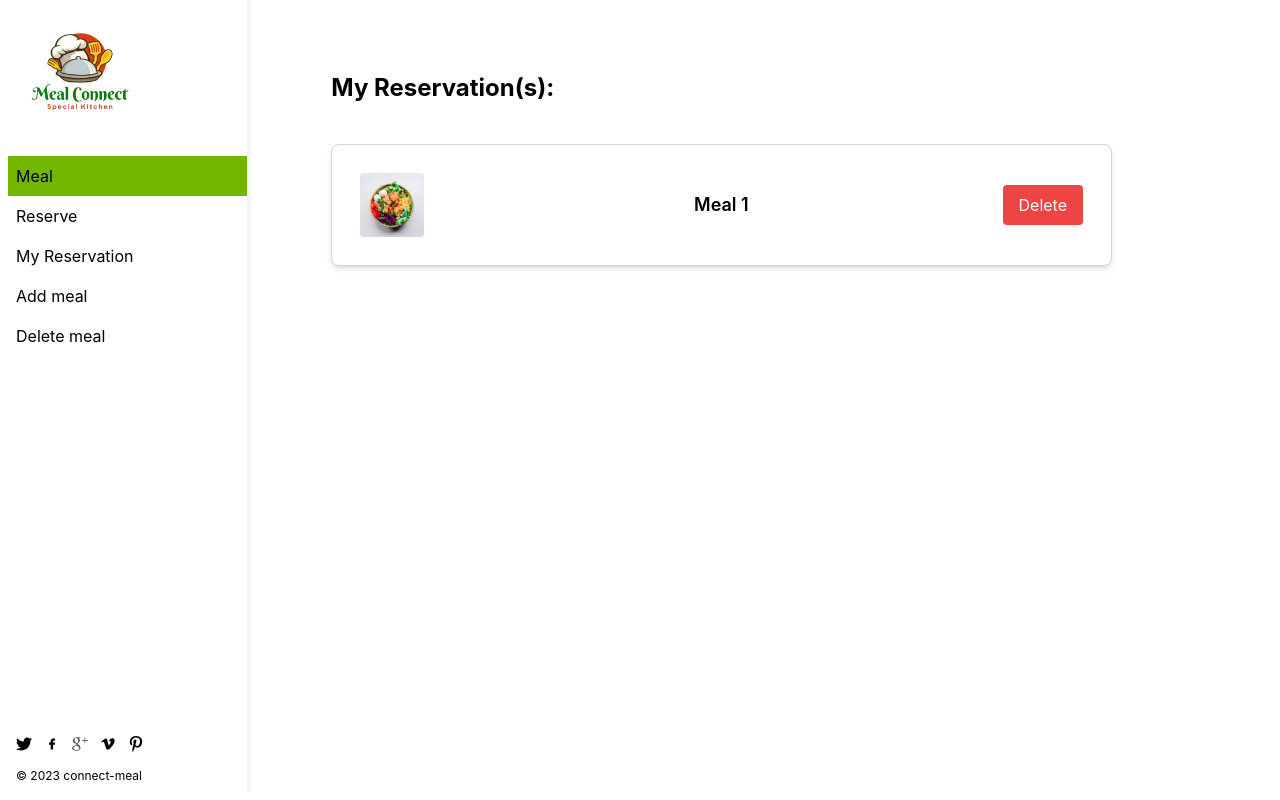
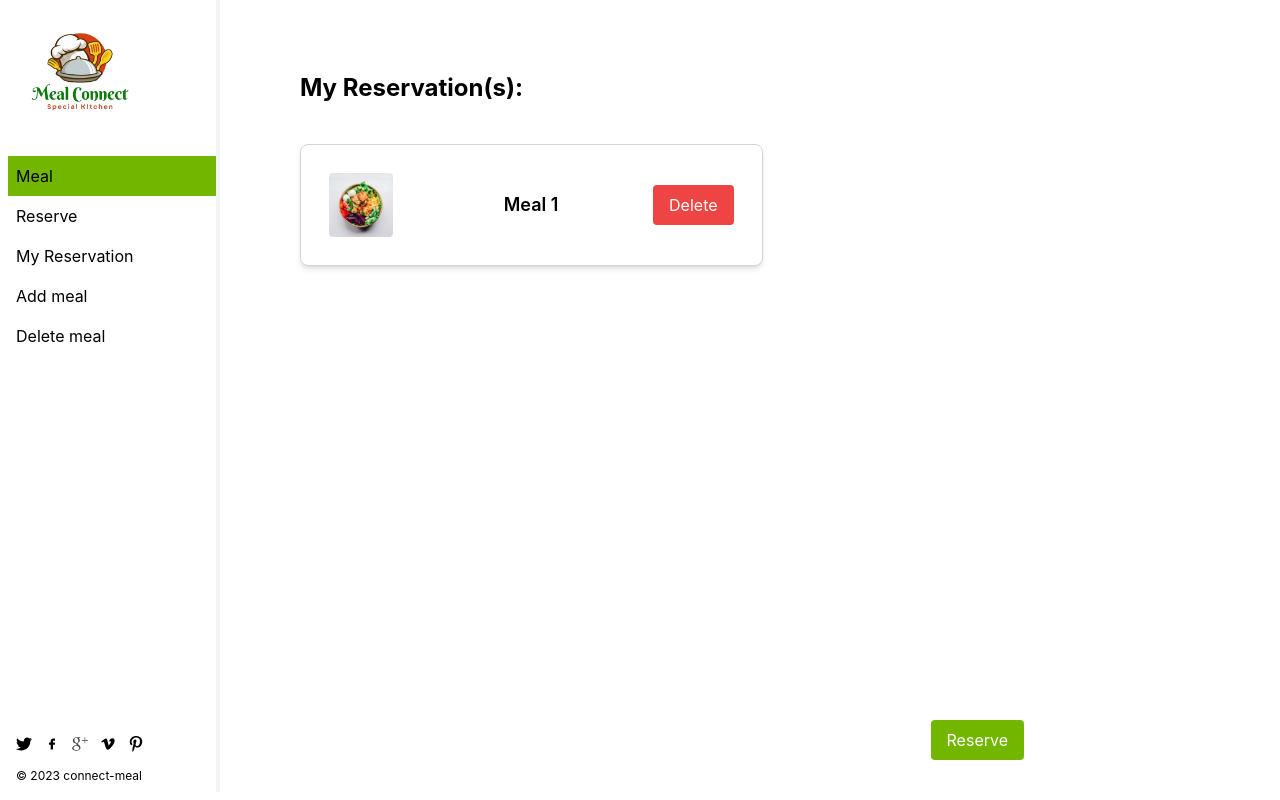
Before and after one commit to JoyTaribagshaw/meal_connect-frontend, a React (Create React App) app: page / in a window 1280 px wide. Shown: the part 3208-4008 px from the top of the page. Built offline with nearby package versions, Linux system fonts and the light colour scheme.

Commit message:
button reserve added

```diff
--- a/src/components/ReservationPage.js
+++ b/src/components/ReservationPage.js
@@ -18,7 +18,7 @@ const ReservationPage = () => {
 
   return (
     <div className="h-screen flex justify-between">
-      <div className="flex flex-col justify-between border-r-4 border-gray-100 p-0 w-1/4 ml-2 mb-2">
+      <div className="flex flex-col justify-between border-r-4 border-gray-100 p-0 w-1/3 ml-2 mb-2">
         <div className="">
           <img src={logo} alt="logoImg" className="w-36 mb-3" />
           <ul className="flex flex-col gap-0 ">
@@ -54,6 +54,7 @@ const ReservationPage = () => {
           ))}
         </div>
       </div>
+      <button type="button" className="bg-green text-white py-2 px-4 rounded self-end mr-64 mb-10">Reserve</button>
     </div>
   );
 };
```
